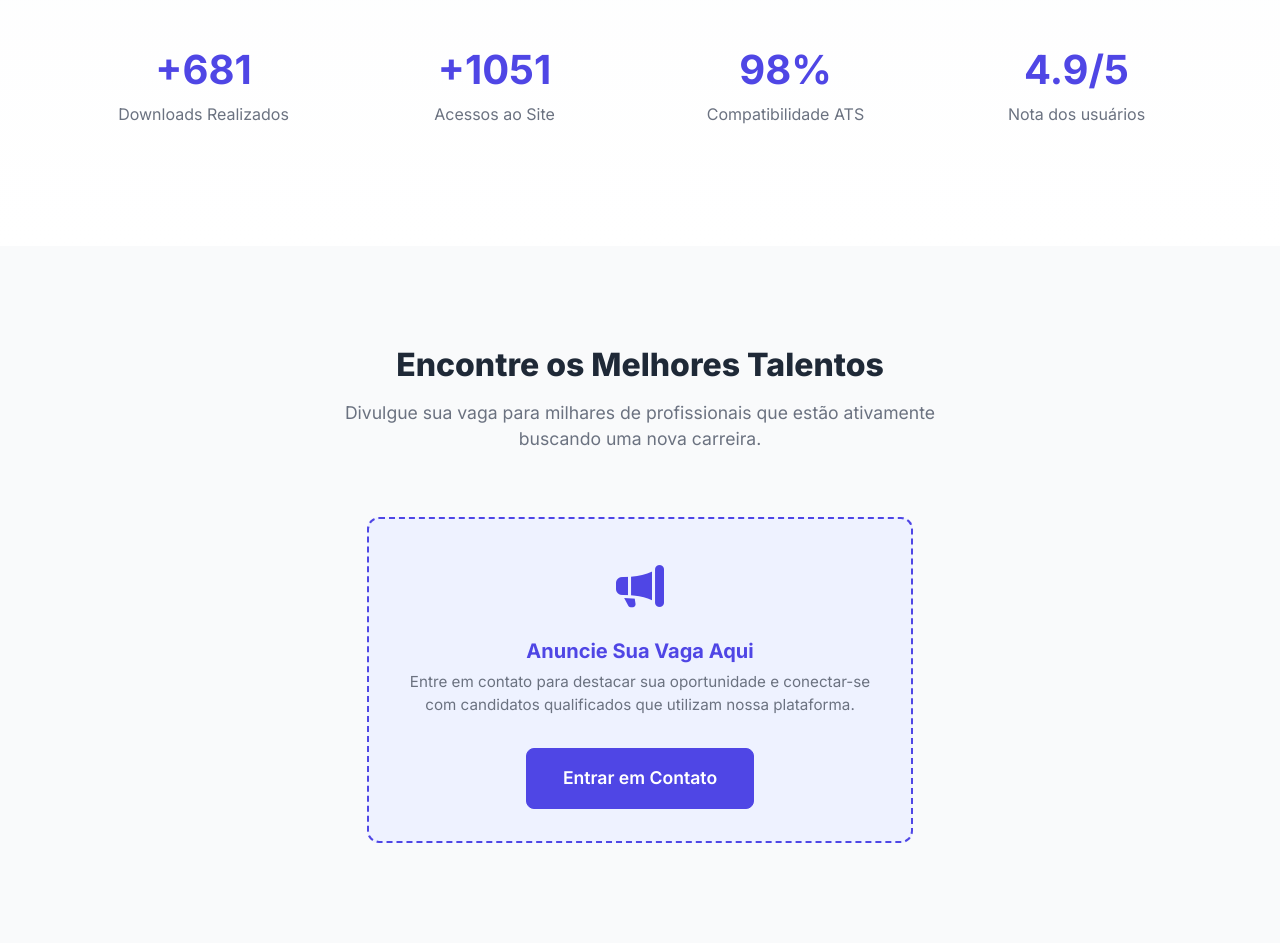
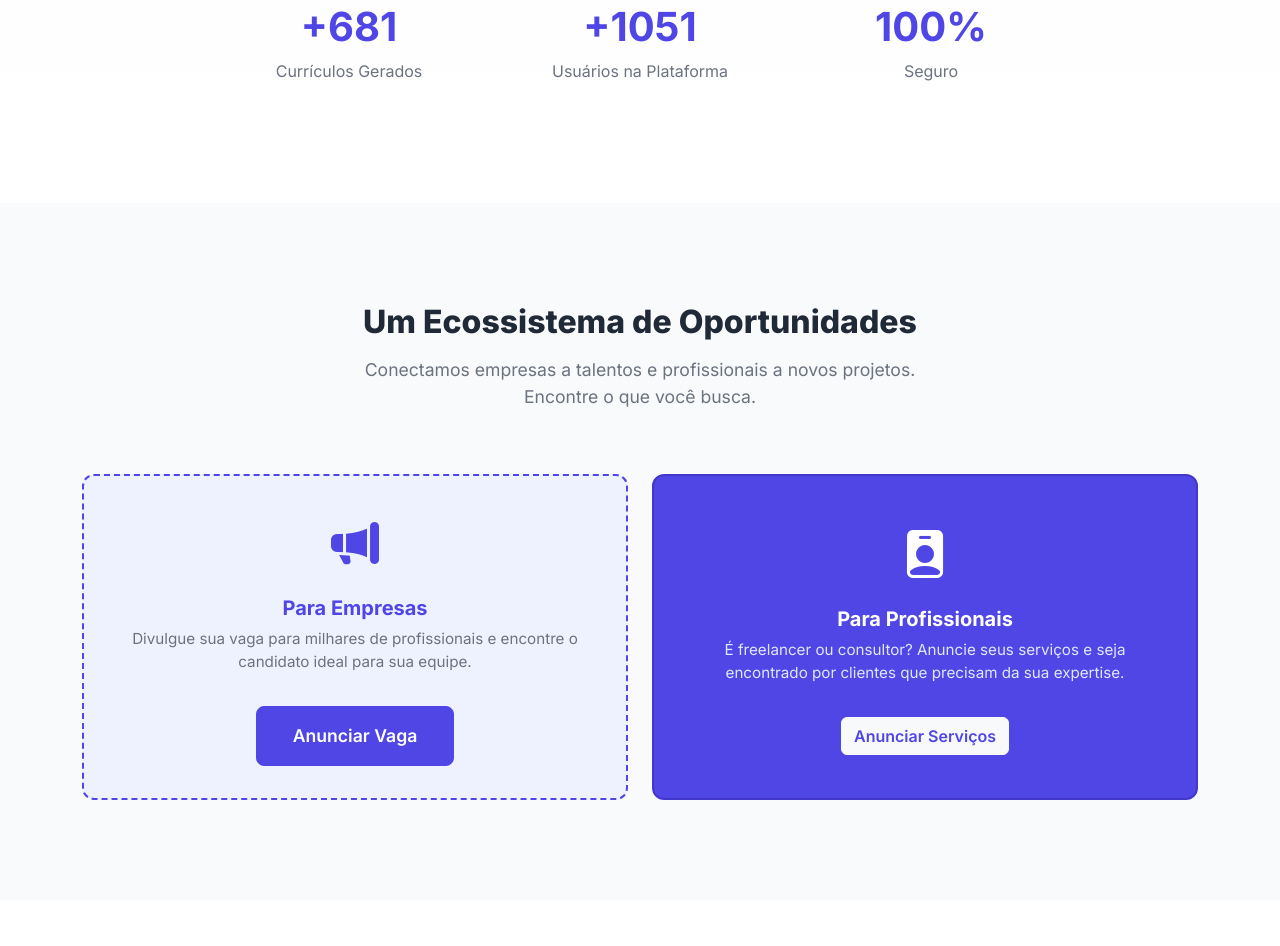
Before and after one commit to Codedesk01/Curr-culo-2.0, a plain HTML site: page index.html in a window 1280 px wide. Shown: the part 934-1880 px from the top of the page. Drawn offline with nearby package versions, Linux system fonts and the light colour scheme.

Commit message:
Add files via upload

```diff
--- a/index.html
+++ b/index.html
@@ -26,6 +26,9 @@
 
   <!-- AOS - Animate On Scroll Library -->
   <link href="https://unpkg.com/aos@2.3.1/dist/aos.css" rel="stylesheet">
+
+
+
 
   <!-- Analytics -->
   <meta name="google-adsense-account" content="ca-pub-8530320176723847">
@@ -430,6 +433,47 @@
   font-size: 0.95rem;
 }
 
+/* NOVO ESTILO: Card para Profissionais Anunciarem Serviços */
+/* NOVO ESTILO: Card para Profissionais Anunciarem Serviços */
+.freelancer-card {
+  background-color: var(--primary-color); /* Fundo roxo para contraste */
+  border: 2px solid var(--primary-hover);
+  border-radius: 12px;
+  padding: 2rem;
+  text-align: center;
+  transition: all 0.3s ease;
+  height: 100%;
+  display: flex;
+  flex-direction: column;
+  align-items: center;
+  justify-content: center;
+}
+.freelancer-card:hover {
+  transform: translateY(-8px);
+  box-shadow: 0 10px 20px rgba(79, 70, 229, 0.25);
+  background-color: var(--primary-hover);
+}
+.freelancer-card .icon {
+  font-size: 3rem;
+  color: #fff; /* Ícone branco */
+  margin-bottom: 1rem;
+}
+.freelancer-card h5 {
+  font-weight: 700;
+  color: #fff; /* Título branco */
+}
+.freelancer-card p {
+  color: #e0e7ff; /* Texto branco com leve transparência */
+  font-size: 0.95rem;
+}
+.freelancer-card .btn-light {
+  font-weight: 600;
+  color: var(--primary-color);
+}
+.freelancer-card .btn-light:hover {
+  background-color: #f9fafb;
+}
+
 
 
 
@@ -439,58 +483,71 @@
 <body>
 
   <!-- Seção Hero -->
+  <!-- Seção Hero -->
 <section class="hero-section text-center">
   <img class="logo" src="Logo.png" alt="Logo">
 
   <div class="container">
     <div class="row justify-content-center">
       <div class="col-lg-10">
-          <h1 data-aos="fade-down">Seu currículo não é um documento. <br>É sua <span class="highlight">campanha de marketing pessoal.</span></h1>
-          <p data-aos="fade-up" data-aos-delay="100">Nós criamos a ferramenta definitiva para você construir um currículo de alto impacto. Com tecnologia de ponta e design impecável, transformamos seu potencial em oportunidade. Grátis.</p>
+        <h1 data-aos="fade-down">Sua carreira vai além de um currículo.
+É a <span class="highlight">sua marca no mundo.</span></h1>
+        <p data-aos="fade-up" data-aos-delay="100">Criamos um ecossistema para democratizar o acesso a oportunidades. Construa um currículo de impacto, anuncie seus serviços como freelancer ou encontre o talento ideal para sua empresa. Tudo em um só lugar. </p>
         <div data-aos="fade-up" data-aos-delay="200">
-            <a href="create-resume.html" class="btn btn-primary">Construir meu futuro <i class="bi bi-stars"></i></a>
+          <a href="create-resume.html" class="btn btn-primary">Começar minha jornada <i class="bi bi-stars"></i></a>
         </div>
       </div>
     </div>
+
     <div class="row hero-stats justify-content-center g-5" data-aos="fade-up" data-aos-delay="400">
       <div class="col-6 col-md-3 stat-item">
         <h3 id="downloads-counter">+681</h3>
-          <p>Downloads Realizados</p>
+        <p>Currículos Gerados</p>
       </div>
       <div class="col-6 col-md-3 stat-item">
-          <h3 id="access-counter">--</h3>
-          <p>Acessos ao Site</p>
+        <h3 id="access-counter">+1059</h3>
+        <p>Usuários na Plataforma</p>
       </div>
       <div class="col-6 col-md-3 stat-item">
-          <h3>98%</h3>
-          <p>Compatibilidade ATS</p>
+        <h3>100%</h3>
+        <p>Seguro</p>
       </div>
-        <div class="col-6 col-md-3 stat-item">
-          <h3>4.9/5</h3>
-          <p>Nota dos usuários</p>
+
+    </div>
+  </div>
+</section>
+
+
+<!-- Seção de Oportunidades (Empresas e Profissionais) -->
+<section class="section-padding section-bg">
+  <div class="container text-center">
+      <h2 class="section-title" data-aos="fade-up">Um Ecossistema de Oportunidades</h2>
+      <p class="section-subtitle" data-aos="fade-up" data-aos-delay="100">Conectamos empresas a talentos e profissionais a novos projetos. Encontre o que você busca.</p>
+
+      <div class="row justify-content-center g-4">
+          <!-- Card para Empresas Anunciarem Vagas -->
+          <div class="col-lg-6 col-md-10" data-aos="fade-right" data-aos-delay="200">
+              <div class="advertise-card">
+                  <div class="icon"><i class="bi bi-megaphone-fill"></i></div>
+                  <h5>Para Empresas</h5>
+                  <p>Divulgue sua vaga para milhares de profissionais e encontre o candidato ideal para sua equipe.</p>
+                  <a href="https://wa.me/5511962921323" class="btn btn-primary mt-3">Anunciar Vaga</a>
               </div>
           </div>
 
-  </section>
-
-  <!-- Seção de Vagas de Emprego / Anuncie Aqui -->
-  <section class="section-padding section-bg">
-    <div class="container text-center">
-        <h2 class="section-title" data-aos="fade-up">Encontre os Melhores Talentos</h2>
-        <p class="section-subtitle" data-aos="fade-up" data-aos-delay="100">Divulgue sua vaga para milhares de profissionais que estão ativamente buscando uma nova carreira.</p>
-        <div class="row justify-content-center">
-            <div class="col-md-8 col-lg-6" data-aos="fade-up" data-aos-delay="200">
-                <div class="advertise-card">
-                    <div class="icon"><i class="bi bi-megaphone-fill"></i></div>
-                    <h5>Anuncie Sua Vaga Aqui</h5>
-                    <p>Entre em contato para destacar sua oportunidade e conectar-se com candidatos qualificados que utilizam nossa plataforma.</p>
-                    <a href="https://wa.me/5511962921323" class="btn btn-primary mt-3">Entrar em Contato</a>
-
+          <!-- Card para Profissionais Anunciarem Serviços -->
+          <div class="col-lg-6 col-md-10" data-aos="fade-left" data-aos-delay="200">
+              <div class="freelancer-card">
+                  <div class="icon"><i class="bi bi-person-badge-fill"></i></div>
+                  <h5>Para Profissionais</h5>
+                  <p>É freelancer ou consultor? Anuncie seus serviços e seja encontrado por clientes que precisam da sua expertise.</p>
+                  <a href="https://wa.me/5511962921323" class="btn btn-light mt-3">Anunciar Serviços</a>
               </div>
           </div>
       </div>
   </div>
 </section>
+
 
 
 
@@ -675,42 +732,53 @@
   <img class="logo2" src="Logo.png" alt="Logo">
   <div class="container">
     <div class="row gy-4">
-        <div class="col-lg-5 col-md-12">
-          <a href="#" class="footer-brand"><i class=""></i> Gerador de Currículo Inteligente</a>
-          <p>Uma ferramenta gratuita e de código aberto, criada para democratizar o acesso a oportunidades de carreira.</p>
+      <!-- Coluna da Marca -->
+      <div class="col-lg-4 col-md-12 mb-4 mb-lg-0">
+        <a href="#" class="footer-brand">Gerador de Currículo Inteligente</a>
+        <p class="mt-2">Uma ferramenta gratuita e de código aberto, criada para democratizar o acesso a oportunidades de carreira.</p>
+        <div class="social-icons mt-3">
+          <a href="https://instagram.com/tagsoluctions/" target="_blank" aria-label="Instagram"><i class="bi bi-instagram"></i></a>
+          <a href="https://wa.me/5511962921323" target="_blank" aria-label="WhatsApp"><i class="bi bi-whatsapp"></i></a>
+        </div>
       </div>
 
-                <div class="col-lg-3 col-6">
+      <!-- Coluna de Navegação -->
+      <div class="col-lg-2 col-6">
         <h5>Navegação</h5>
         <ul class="list-unstyled">
           <li><a href="create-resume.html">Criar Currículo</a></li>
           <li><a href="#">Dicas</a></li>
           <li><a href="#">Sobre</a></li>
-          </ul>
-        </div>
-        <div class="col-lg-4 col-6">
-          <h5>Para Empresas</h5>
-          <ul class="list-unstyled">
-            <li><a href="https://wa.me/5511962921323" class="btn btn-primary mt-3">Anuncie sua Vaga</a></li>
+          <li><a href="#">Contato</a></li>
         </ul>
       </div>
 
+      <!-- Coluna Para Empresas -->
+      <div class="col-lg-3 col-6">
+        <h5>Para Empresas</h5>
+        <ul class="list-unstyled">
+          <li><a href="https://wa.me/5511962921323">Anunciar Vaga</a></li>
+          <li><a href="#">Buscar Talentos</a></li>
+        </ul>
+      </div>
 
-
-        <div class="col-lg-4 col-6">
-          <h5>Contato & Suporte</h5>
-          <p>Precisa de ajuda ou tem uma sugestão?</p>
-          <div class="social-icons">
-            <a href="https://instagram.com/tagsoluctions/" target="_blank" aria-label="Instagram"><i class="bi bi-instagram"></i></a>
-            <a href="https://wa.me/5511962921323" target="_blank" aria-label="WhatsApp"><i class="bi bi-whatsapp"></i></a>
+      <!-- NOVA COLUNA: Para Profissionais -->
+      <div class="col-lg-3 col-6">
+        <h5>Para Profissionais</h5>
+        <ul class="list-unstyled">
+          <li><a href="https://wa.me/5511962921323">Anunciar Serviços</a></li>
+          <li><a href="#">Vagas Abertas</a></li>
+        </ul>
       </div>
     </div>
-      </div>
+
+    <!-- Copyright -->
     <div class="copyright text-center">
       <p>&copy; 2025 Tagsoluctions. Todos os direitos reservados.</p>
     </div>
   </div>
 </footer>
+
 
   <script src="https://cdn.jsdelivr.net/npm/bootstrap@5.3.3/dist/js/bootstrap.bundle.min.js"></script>
   <script src="https://unpkg.com/aos@2.3.1/dist/aos.js"></script>
```
Also changed, not shown: create-resume.html (+41 -2 lines). Lines whose indentation alone changed are shown as unchanged.
